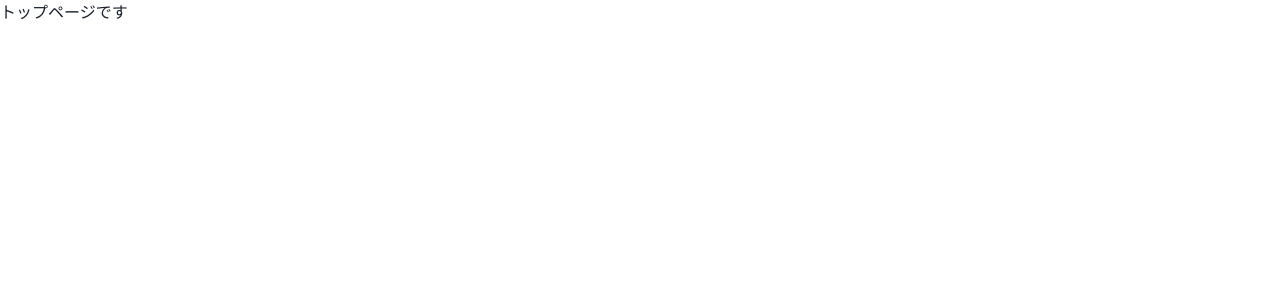
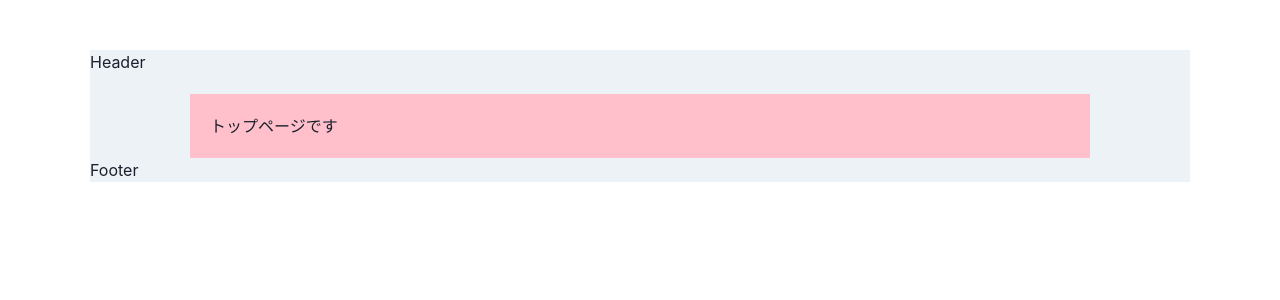
Before and after one commit to Minimalist-00/Minimalist30-portfolio, a Next.js app: page / in a window 1280 px wide. Shown: the top 300 px of the page. Built offline with nearby package versions, Linux system fonts and the light colour scheme.

Commit message:
トップページ少しだけ

```diff
--- /dev/null
+++ b/src/components/Footer.tsx
@@ -0,0 +1,5 @@
+const Footer = () => {
+  return <div>Footer</div>
+}
+
+export default Footer
--- /dev/null
+++ b/src/components/Header.tsx
@@ -0,0 +1,5 @@
+const Header = () => {
+  return <div>Header</div>
+}
+
+export default Header
--- /dev/null
+++ b/src/components/Layout.tsx
@@ -0,0 +1,29 @@
+import { Box } from '@chakra-ui/react'
+import { ReactNode } from 'react'
+import Header from './Header'
+import Footer from './Footer'
+
+type LayoutProps = {
+  children: ReactNode
+}
+
+const Layout: React.FC<LayoutProps> = ({ children }) => {
+  return (
+    <Box maxW="1100px" mx="auto" bg="gray.100" mt="50px">
+      <Header />
+      <Box
+        as="main"
+        maxW="900px" // メインコンテンツの最大横幅を設定
+        mx="auto" // 横方向の中央寄せを行う
+        mt="20px" // 上部の余白を設定
+        p="20px" // コンテンツ内の余白を設定
+        bg="pink" // 背景色を設定
+      >
+        <Box>{children}</Box>
+      </Box>
+      <Footer />
+    </Box>
+  )
+}
+
+export default Layout
--- a/src/pages/_app.tsx
+++ b/src/pages/_app.tsx
@@ -1,11 +1,14 @@
 import '@/styles/globals.css'
 import type { AppProps } from 'next/app'
 import { ChakraProvider } from '@chakra-ui/react'
+import Layout from '@/components/Layout'
 
 export default function App({ Component, pageProps }: AppProps) {
   return (
     <ChakraProvider>
-      <Component {...pageProps} />
+      <Layout>
+        <Component {...pageProps} />
+      </Layout>
     </ChakraProvider>
   )
 }
--- a/src/pages/index.tsx
+++ b/src/pages/index.tsx
@@ -1,20 +1,19 @@
 import Head from 'next/head'
-import Image from 'next/image'
 import { Inter } from 'next/font/google'
-import styles from '@/styles/Home.module.css'
+import { Box } from '@chakra-ui/react'
 
 const inter = Inter({ subsets: ['latin'] })
 
 export default function Home() {
   return (
-    <>
+    <Box as="main">
       <Head>
         <title>Minimalist30</title>
         <meta name="description" content="説明が入ります" />
         <meta name="viewport" content="width=device-width, initial-scale=1" />
         <link rel="icon" href="/favicon.ico" />
       </Head>
-      <main>トップページです</main>
-    </>
+      <Box>トップページです</Box>
+    </Box>
   )
 }
```
